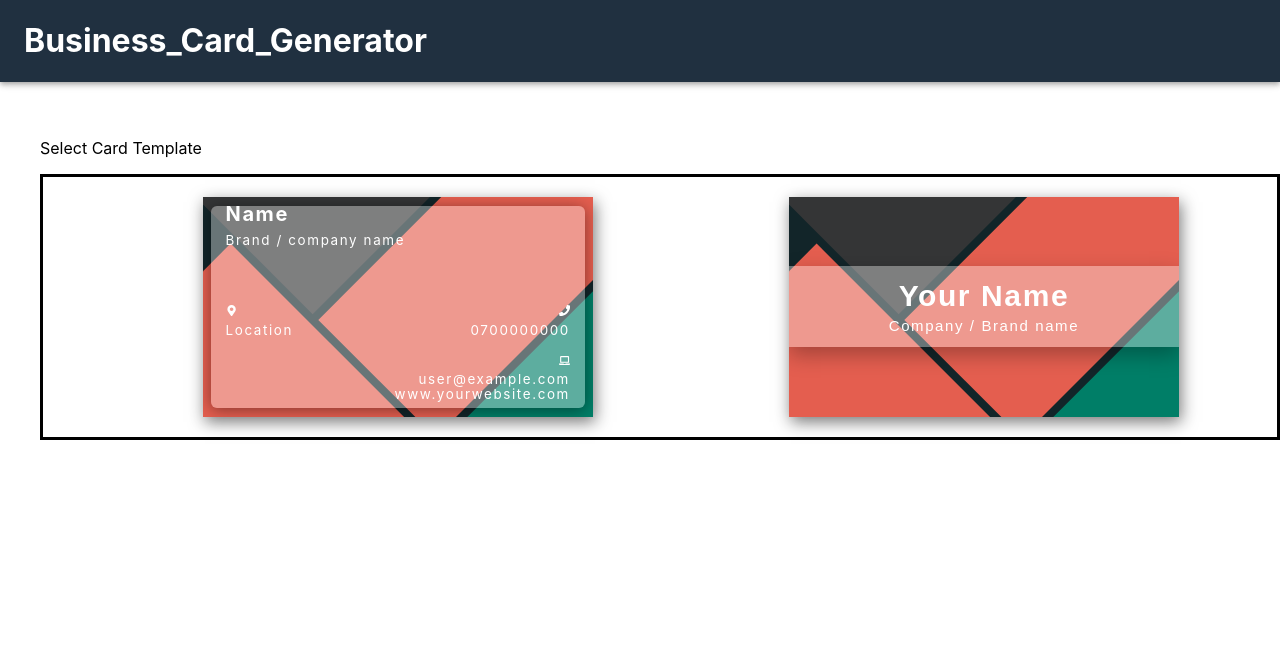
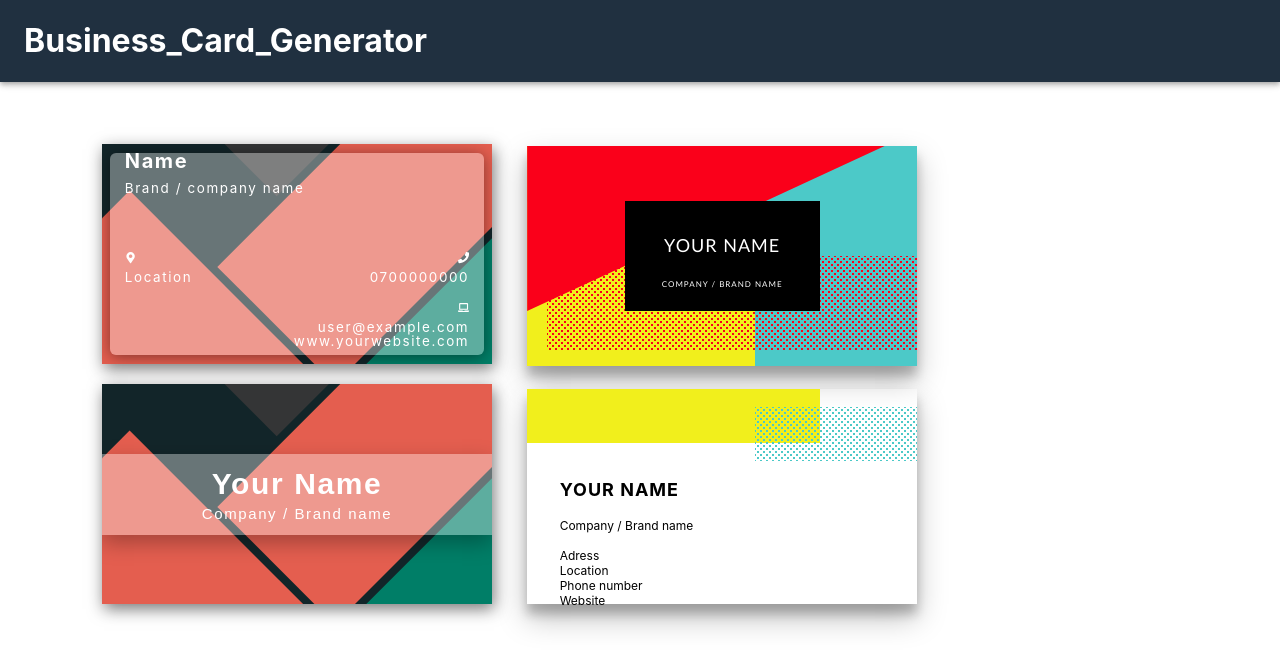
Before and after one commit to apeli23/businessCard, a Next.js app: page / in a window 1280 px wide. Shown: the top 668 px of the page. Built offline with nearby package versions, Linux system fonts and the light colour scheme.

Commit message:
2nd-card-template

```diff
--- /dev/null
+++ b/components/Card_1.js
@@ -0,0 +1,65 @@
+import {
+  Card,
+  Back,
+  ColorGrid,
+  Red1,
+  Red2,
+  Green,
+  Black,
+  InfoGrid,
+  Name,
+  Brand,
+  Adress,
+  Text,
+  PhoneNumber,
+  Email,
+  Front,
+  NameTag,
+  TextLg,
+  TextSm,
+} from '../styles/tags/card_1';
+import { FaLaptop, FaMapMarkerAlt, FaPhone } from 'react-icons/fa';
+
+export default function Card_1({ props }) {
+  return (
+    <Card>
+      <Front>
+        <ColorGrid>
+          <Black />
+          <Red1 />
+          <Red2 />
+          <Green />
+        </ColorGrid>
+        <InfoGrid>
+          <Name>Name</Name>
+          <Brand>Brand / company name</Brand>
+          <Adress>
+            <FaMapMarkerAlt id="icon" />
+            <Text>Location</Text>
+          </Adress>
+          <PhoneNumber>
+            <FaPhone />
+            <Text>0700000000</Text>
+          </PhoneNumber>
+          <Email>
+            <FaLaptop />
+            <Text>user@example.com</Text>
+            <Text>www.yourwebsite.com</Text>
+          </Email>
+        </InfoGrid>
+      </Front>
+      <Back>
+        <ColorGrid>
+          <Black />
+          <Red1 />
+          <Red2 />
+          <Green />
+        </ColorGrid>
+        <NameTag>
+          <TextLg>Your Name</TextLg>
+          <TextSm>Company / Brand name</TextSm>
+        </NameTag>
+      </Back>
+    </Card>
+  );
+}
--- /dev/null
+++ b/components/Card_2.js
@@ -0,0 +1,50 @@
+import React from 'react';
+import {
+  Back,
+  BackBrand,
+  BackInfo,
+  BackName,
+  BackText,
+  BackTopDots,
+  BackYellow,
+  Blue,
+  Card,
+  Dots,
+  Front,
+  FrontBrand,
+  FrontName,
+  Intro,
+  Pink,
+  Yellow,
+} from '../styles/tags/card_2';
+
+export default function Card_2() {
+  return (
+    <Card>
+      <Front>
+        <Blue />
+        <Yellow />
+        <Pink />
+        <Dots />
+        <Intro>
+          <FrontName>Your Name</FrontName>
+          <FrontBrand>Company / Brand Name</FrontBrand>
+        </Intro>
+      </Front>
+      <Back>
+        <BackYellow />
+        <BackTopDots />
+        <BackInfo>
+          <BackName>Your Name</BackName>
+          <BackBrand>Company / Brand name</BackBrand>
+          <BackText>
+            Adress <br />
+            Location <br />
+            Phone number <br />
+            Website <br />
+          </BackText>
+        </BackInfo>
+      </Back>
+    </Card>
+  );
+}
--- a/pages/forms.js
+++ b/pages/forms.js
@@ -15,7 +15,7 @@ import Modal from 'react-modal';
 import Link from 'next/link';
 import Image from 'next/image';
 import LOGO from '../public/logo.jpg';
-import Card_1 from '../components/card1';
+// import Card_1 from '../components/card1';
 
 const profileStyles = {
   content: {
--- a/pages/index.js
+++ b/pages/index.js
@@ -1,76 +1,24 @@
 import Layout from '../components/Layout';
 import useStyles from '../utils/styles';
-import {
-  Container,
-  Back,
-  ColorGrid,
-  Red1,
-  Red2,
-  Green,
-  Black,
-  InfoGrid,
-  Name,
-  Brand,
-  Card1,
-  Adress,
-  Icon,
-  Text,
-  PhoneNumber,
-  Email,
-  Front,
-  NameTag,
-  TextLg,
-  TextSm
-} from '../tags/card_1';
-import { FaLaptop, FaMapMarkerAlt, FaPhone } from 'react-icons/fa';
+import Card_1 from '../components/Card_1';
+import styled from '@emotion/styled';
+import Card_2 from '../components/Card_2';
+
+const Container = styled.div`
+  margin-left: 5%;
+  margin-top: 1%;
+  display:flex;
+  flex-wrap: wrap;
+`;
 
 export default function Home() {
   const classes = useStyles();
 
   return (
     <Layout>
-      <p id="center">Select Card Template</p>
       <Container>
-        <Card1>
-          <Front>
-            <ColorGrid>
-              <Black />
-              <Red1 />
-              <Red2 />
-              <Green />
-            </ColorGrid>
-            <InfoGrid>
-              <Name>Name</Name>
-              <Brand>Brand / company name</Brand>
-              <Adress>
-                <FaMapMarkerAlt id="icon" />
-                <Text>Location</Text>
-              </Adress>
-              <PhoneNumber>
-                <FaPhone />
-                <Text>0700000000</Text>
-              </PhoneNumber>
-              <Email>
-                <FaLaptop />
-                <Text>user@example.com</Text>
-                <Text>www.yourwebsite.com</Text>
-              </Email>
-            </InfoGrid>
-          </Front>
-          <Back>
-            <ColorGrid>
-              <Black />
-              <Red1 />
-              <Red2 />
-              <Green />
-            </ColorGrid>
-            <NameTag>
-              <TextLg>Your Name</TextLg>
-              <TextSm>Company / Brand name</TextSm>
-            </NameTag>
-          </Back>
-        </Card1>
-
+        <Card_1 />
+        <Card_2 />
       </Container>
     </Layout>
   );
--- a/tags/card_1.js
+++ b/styles/tags/card_1.js
@@ -1,25 +1,19 @@
 import styled from '@emotion/styled';
 
-export const Container = styled.div`
-  border: 3px solid black;
-  height: 100%
-  display: flex;
-`;
-export const Card1 = styled.div`
+export const Card = styled.div`
   color: #fff;
-  margin-left: 5%;
-  display: flex;
+  // margin-left: 1%;
 `;
 
 export const Front = styled.div`
-  margin-left: 5%;
+  margin-left: 10%;
   width: 390px;
   height: 220px;
   display: grid;
   grid-template-columns: 2% 96% 2%;
   grid-template-rows: 4% 92% 4%;
   position: relative;
-  margin: 20px auto;
+  margin: 10px auto;
   overflow: hidden;
   box-shadow: 2px 5px 15px 0px #17161694;
   background-color: #122529;
@@ -36,6 +30,7 @@ export const ColorGrid = styled.div`
 `;
 
 export const Black = styled.div`
+  margin-left: 30%;
   background-color: #343536;
   grid-column: 2 / span 2;
   grid-row: 1 / span 3;
--- /dev/null
+++ b/styles/tags/card_2.js
@@ -0,0 +1,149 @@
+import styled from '@emotion/styled';
+
+// export const Card = styled.div`
+//   box-shadow: 0 14px 28px rgba(0, 0, 0, 0.25), 0 10px 10px rgba(0, 0, 0, 0.22);
+//   display: grid;
+//   font-family: 'Trebuchet MS', sans-serif;
+//   height: 200px;
+//   width: 350px;
+// `;
+
+export const Card = styled.div`
+  margin: 1%;
+`;
+
+export const Front = styled.div`
+  box-shadow: 0 14px 28px rgba(0, 0, 0, 0.25), 0 10px 10px rgba(0, 0, 0, 0.22);
+  display: grid;
+  font-family: 'Trebuchet MS', sans-serif;
+  width: 390px;
+  height: 220px;
+  margin-left: 6%;
+  // border: 5px solid black;
+  display: grid;
+  grid-template-columns: repeat(12, 1fr);
+  grid-template-rows: repeat(4, 1fr);
+`;
+
+export const Blue = styled.div`
+  background-color: #4cc9c8;
+  grid-column: 8 / span 5;
+  grid-row: 1 / span 4;
+`;
+
+export const Yellow = styled.div`
+  background-color: #f1ef1c;
+  grid-column: 1 / span 7;
+  grid-row: 1 / span 4;
+`;
+
+export const Pink = styled.div`
+  background-color: #fa001a;
+  -webkit-clip-path: polygon(0% 0%, 100% 0%, 0% 100%);
+  clip-path: polygon(0% 0%, 100% 0%, 0% 100%);
+  grid-row: 1 / span 3;
+  grid-column: 1 / span 11;
+  position: relative;
+  z-index: 2;
+`;
+
+export const Dots = styled.div`
+  background: radial-gradient(#fa001a 20%, transparent 19%),
+    radial-gradient(#fa001a 20%, transparent 19%), transparent;
+  background-size: 6px 6px;
+  background-position: 0 0, 3px 3px;
+  grid-column: 1 / span 12;
+  grid-row: 3 / span 2;
+  margin: 0 0 15px 20px;
+  z-index: 1;
+`;
+
+export const Intro = styled.div`
+  background: black;
+  color: white;
+  display: flex;
+  flex-direction: column;
+  grid-column: 4 / span 6;
+  grid-row: 2 / span 2;
+  justify-content: center;
+  text-align: center;
+  z-index: 3;
+`;
+
+export const FrontName = styled.p`
+  letter-spacing: 1px;
+  text-transform: uppercase;
+  font-size: 18px;
+`;
+
+export const FrontBrand = styled.p`
+  letter-spacing: 1px;
+  text-transform: uppercase;
+  font-size: 8px;
+  margin-top: 5px;
+`;
+
+
+export const Back = styled.div`
+  box-shadow: 0 14px 28px rgba(0, 0, 0, 0.25), 0 10px 10px rgba(0, 0, 0, 0.22);
+  margin-top: 6%;
+  margin-left: 6%;
+  display: grid;
+  grid-template-columns: repeat(12, 1fr);
+  grid-template-rows: repeat(12, 1fr);
+  height: 215px;
+  width: 100%;
+`;
+
+export const BackYellow = styled.div`
+  background-color: #f1ef1c;
+  grid-column: 1 / span 9;
+  grid-row: 1 / span 3;
+`;
+
+export const BackTopDots = styled.div`
+  background: radial-gradient(#4cc9c8 20%, transparent 19%),
+    radial-gradient(#4cc9c8 20%, transparent 19%), transparent;
+  background-size: 6px 6px;
+  background-position: 0 0, 3px 3px;
+  grid-column: 8 / span 6;
+  grid-row: 2 / span 3;
+`;
+
+export const BackInfo = styled.div`
+  grid-column: 2 / span 6;
+  grid-row: 5 / span 6;
+`;
+
+export const BackName = styled.p`
+  font-size: 18px;
+  font-weight: bold;
+  letter-spacing: 1px;
+  text-transform: uppercase;
+`;
+
+export const BackBrand = styled.p`
+  font-size: 12px;
+  margin-bottom: 15px;
+`;
+
+export const BackText = styled.p`
+  font-size: 12px;
+  margin-bottom: 15px;
+`;
+
+export const BackDots = styled.div`
+  background: radial-gradient(#4cc9c8 20%, transparent 19%),
+    radial-gradient(#4cc9c8 20%, transparent 19%), transparent;
+  background-size: 6px 6px;
+  background-position: 0 0, 3px 3px;
+  grid-column: 1 / span 8;
+  grid-row: 11 / span 2;
+  z-index: 2;
+`;
+
+export const BackkPink = styled.div`
+  background-color: #fa001a;
+  grid-column: 8 / span 5;
+  grid-row: 10 / span 3;
+`;
```
Also changed, not shown: components/card1.js (deleted, +0 -21 lines), pages/card1.js (deleted, +0 -9 lines), styles/Home.module.css (deleted, +0 -116 lines).
